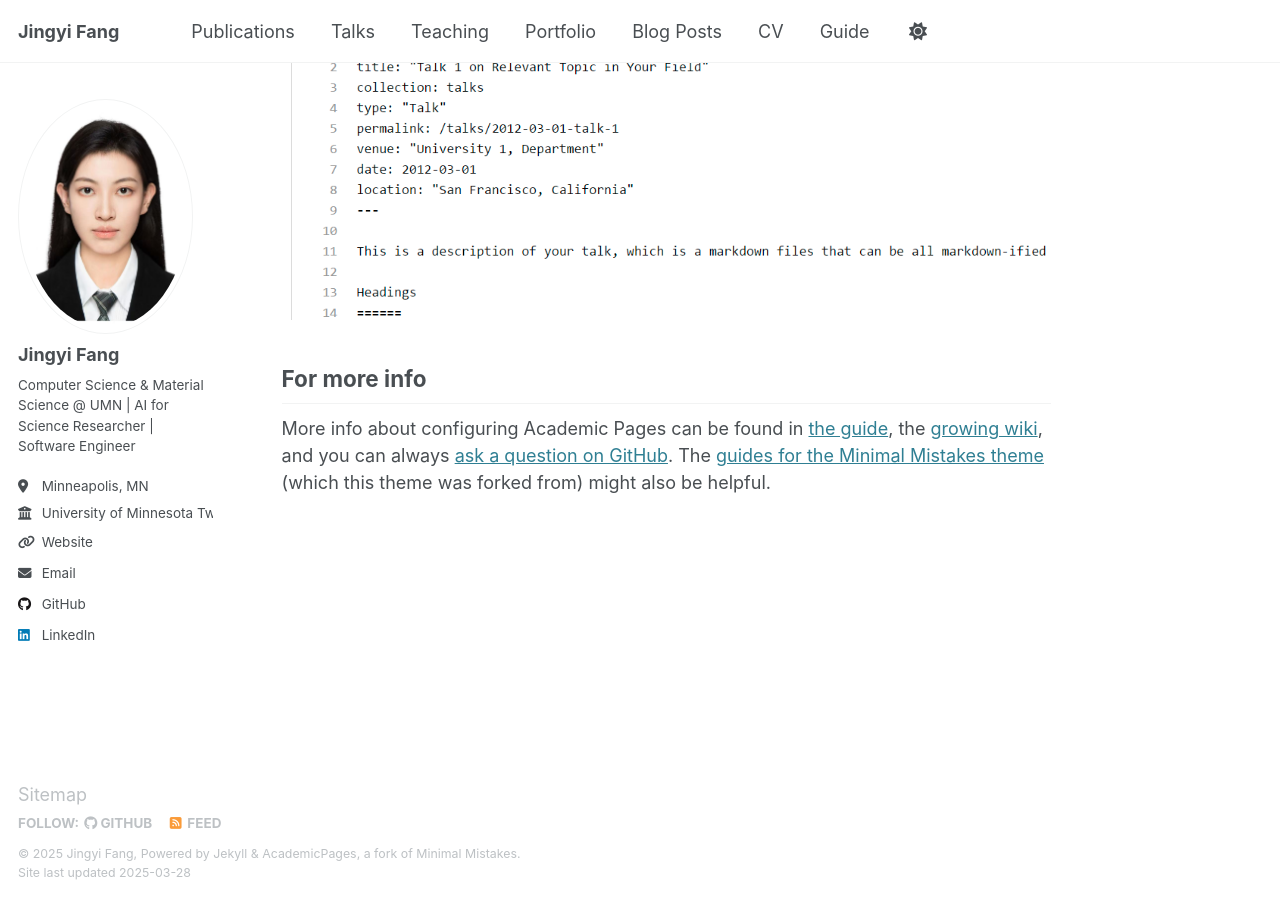
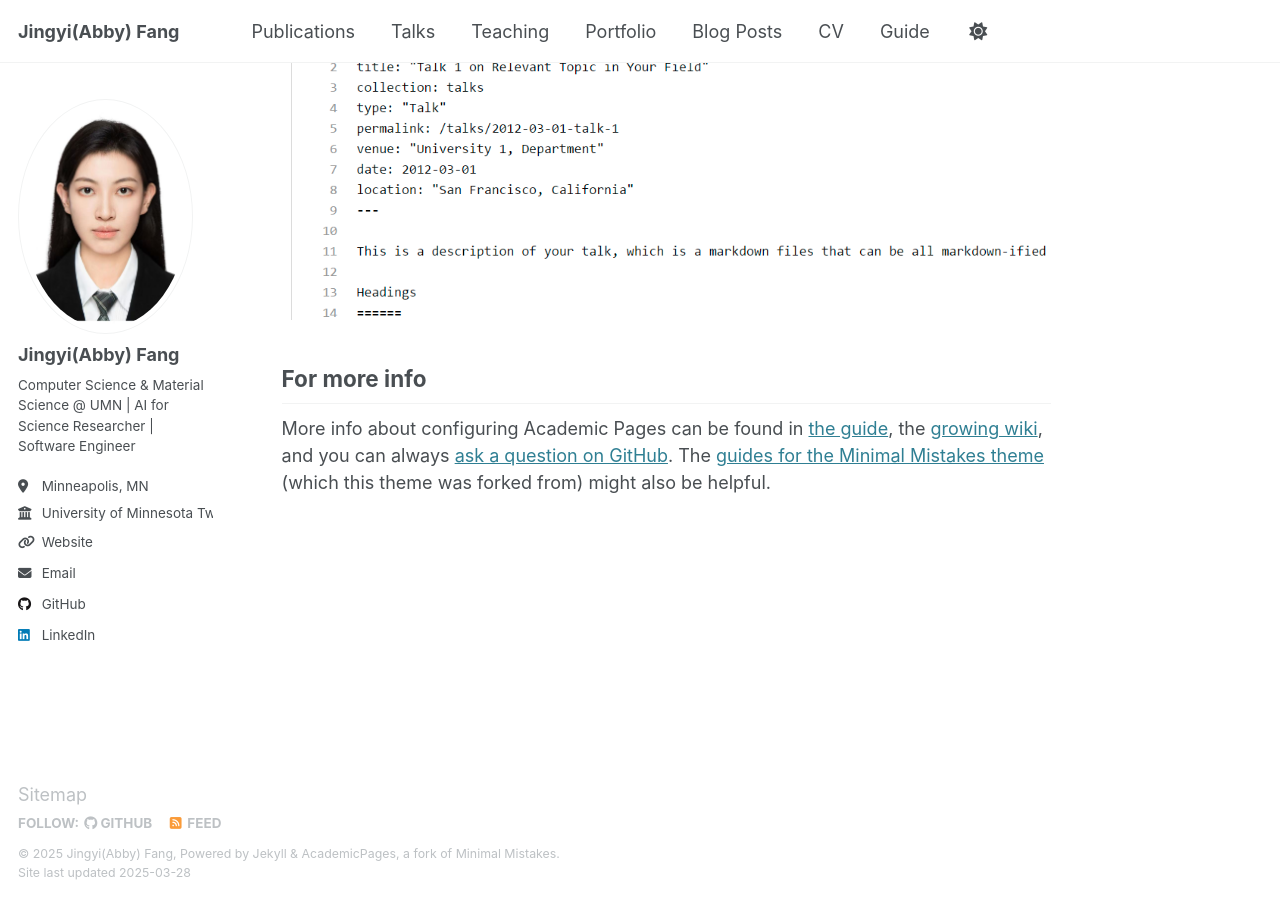
Before and after one commit to Abby0575/Abby057.github.io, a Jekyll site: the page built from _pages/about.md, in a window 1280 px wide and 900 px high, scrolled down 2635 px. Built offline with Jekyll 4.4.1, drawn with Linux system fonts in a browser that asks for light colours.

Commit message:
Update 5

```diff
--- a/_config.yml
+++ b/_config.yml
@@ -9,9 +9,9 @@
 # Basic Site Settings
 locale                   : "en-US"
 site_theme               : "default"
-title                    : "Jingyi Fang"
+title                    : "Jingyi(Abby) Fang"
 title_separator          : "-"
-name                     : &name "Jingyi Fang"
+name                     : &name "Jingyi(Abby) Fang"
 description              : &description "Computer Science & Material Science student at the University of Minnesota Twin Cities"
 url                      : https://Abby0575.github.io # the base hostname & protocol for your site e.g. "https://[your GitHub username].github.io"
 baseurl                  : "" # the subpath of your site, e.g. "/blog"
@@ -23,7 +23,7 @@ repository               : "Abby0575/Abby0575.github.io"
 author:
   # Biographic information
   avatar           : "profile.png"
-  name             : "Jingyi Fang"
+  name             : "Jingyi(Abby) Fang"
   pronouns         : # example: "she/her"
   bio              : "Computer Science & Material Science @ UMN | AI for Science Researcher | Software Engineer"
   location         : "Minneapolis, MN"
```
